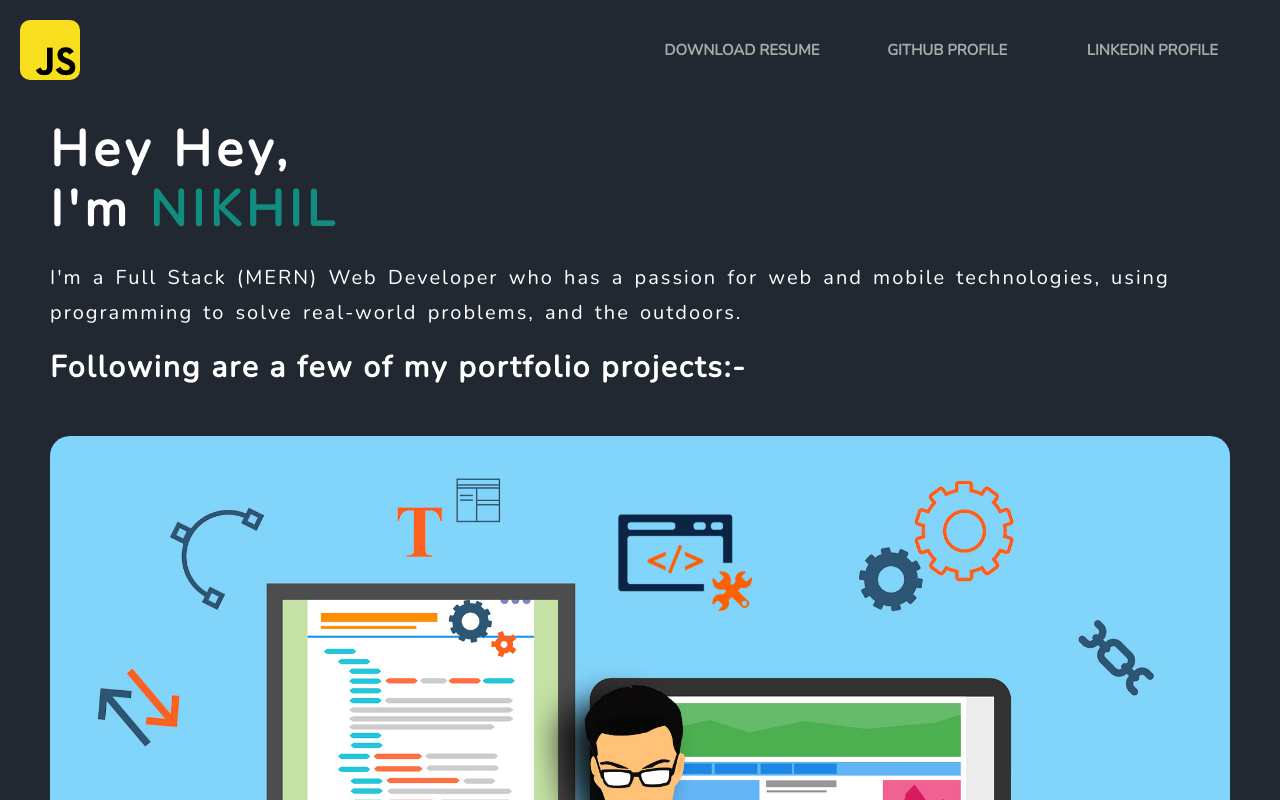
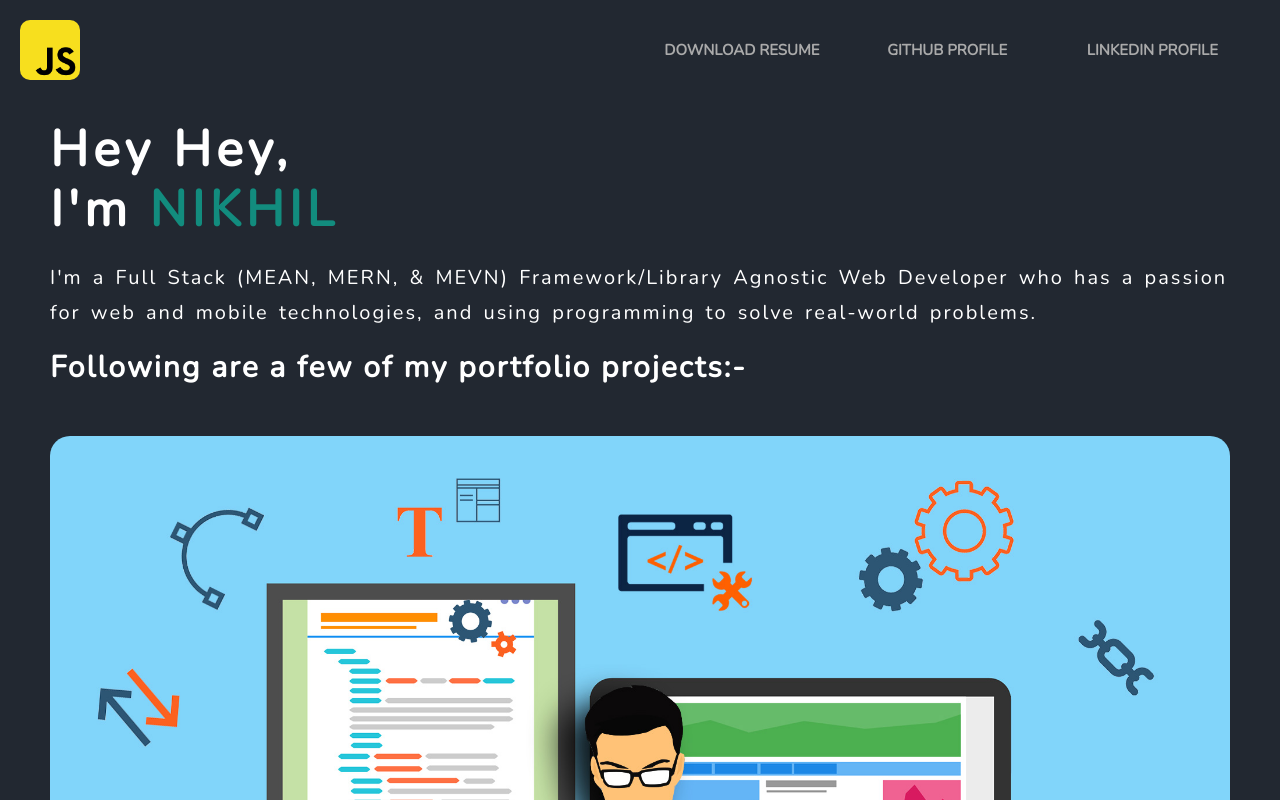
Before and after one commit to nikpydev/portfolio, a React (Create React App) app: page / in a window 1280 px wide. Shown: the top 800 px of the page. Built offline with nearby package versions, Linux system fonts and the light colour scheme.

Commit message:
Updated the description text to say 'framework agnostic'

```diff
--- a/src/components/Header.js
+++ b/src/components/Header.js
@@ -14,9 +14,9 @@ const Header = () => {
           </h1>
         </div>
         <p className="about-text">
-          I'm a Full Stack (MERN) Web Developer who has a passion for web and
-          mobile technologies, using programming to solve real-world problems,
-          and the outdoors.
+          I'm a Full Stack (MEAN, MERN, & MEVN) Framework/Library Agnostic Web
+          Developer who has a passion for web and mobile technologies, and using
+          programming to solve real-world problems.
         </p>
         <h3 className="header-3">
           Following are a few of my portfolio projects:-
```
